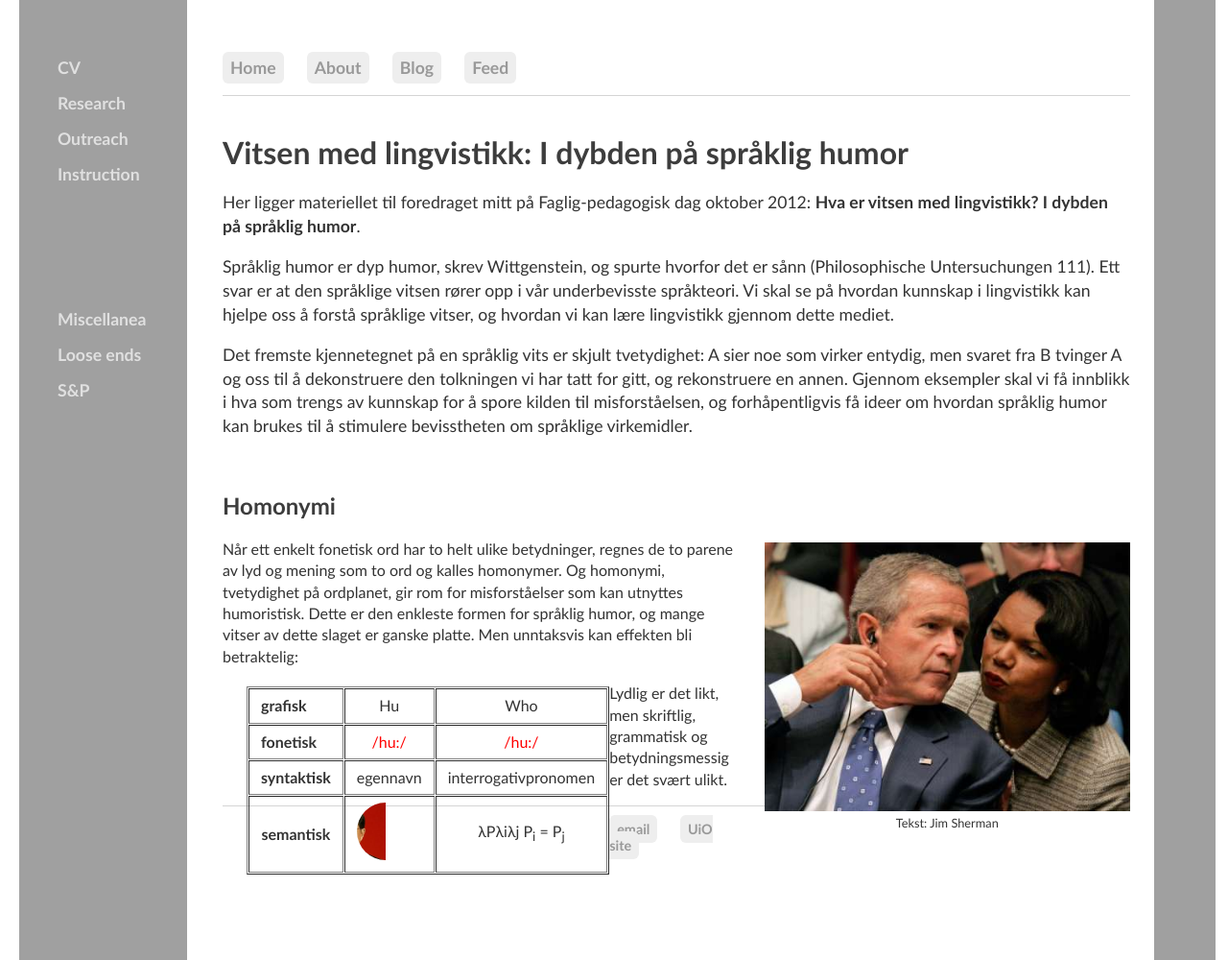
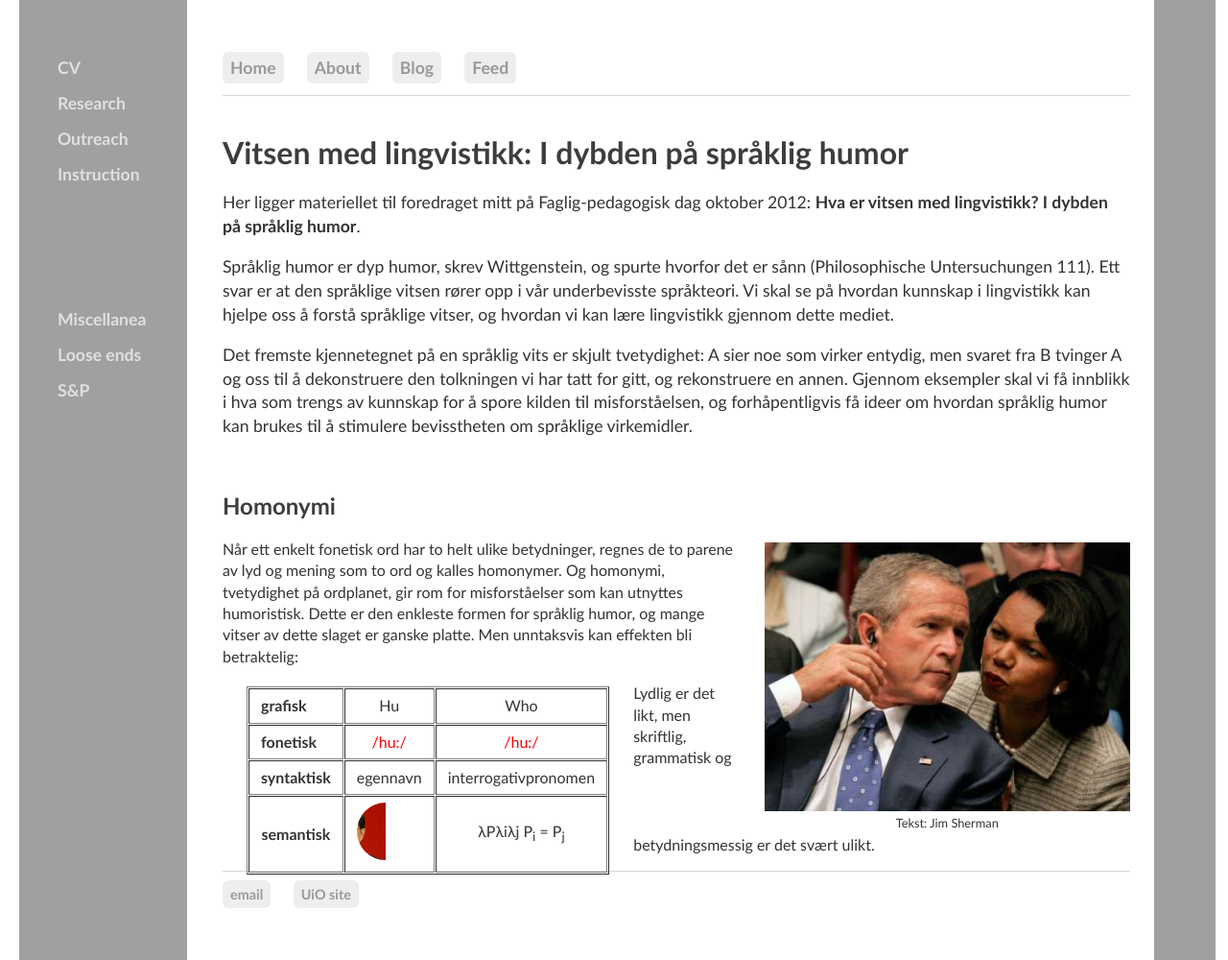
Before and after one commit to kjelljs/kjelljs.github.io, a Jekyll site: the page built from dissemination/vitsen.html, in a window 1280 px wide and 1000 px high. Shown: the whole window at 96% size. Built offline with Jekyll 4.4.1, drawn with Linux system fonts in a browser that asks for light colours.

Commit message:
Update vitsen.html

```diff
--- a/dissemination/vitsen.html
+++ b/dissemination/vitsen.html
@@ -57,7 +57,7 @@ figcaption {
 <div style="float:right;"><figure class="rightfig"><a href="http://www.youtube.com/watch?v=rVqngNypPdM"><img src="/pics/rice_bush.jpg" style="height: 280px"></a><figcaption>Tekst: Jim Sherman</figcaption></figure></div>
 <p>Når ett enkelt fonetisk ord har to helt ulike betydninger, regnes de to parene av lyd og mening som to ord og kalles homonymer. Og homonymi, tvetydighet på ordplanet, gir rom for misforståelser som kan utnyttes humoristisk. Dette er den enkleste formen for språklig humor, og mange vitser av dette slaget er ganske platte. Men unntaksvis kan effekten bli betraktelig:
 </p>
-<div style="float:left;"><figure class="rightfig"><table border="1" cellspacing="1">
+<div style="float:left;"><figure class="leftfig"><table border="1" cellspacing="1">
 	<thead>
 		<tr>
 			<th scope="col" style="text-align: left">grafisk</th>
```
